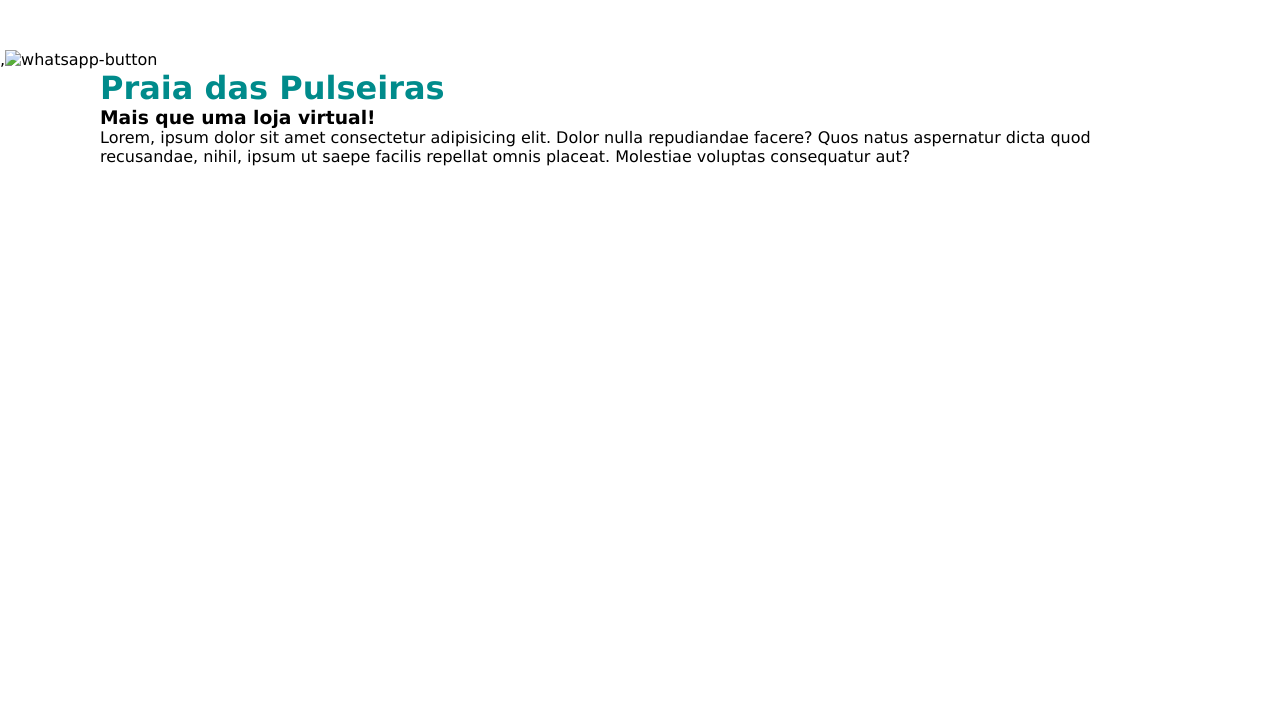
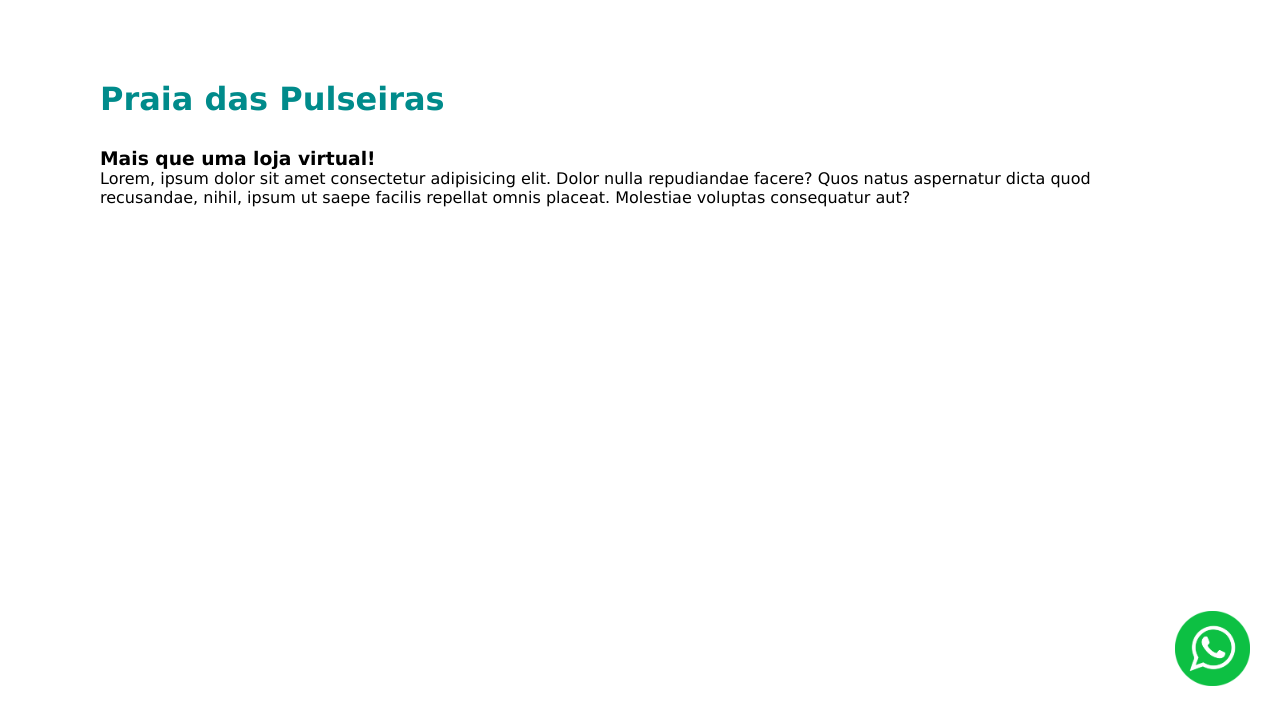
Before and after one commit to matthew13dev/Praia-das-Pulseiras---TCC, a PHP site: page / in a window 1280 px wide. Shown: the part 80-800 px from the top of the page. Run offline with PHP 8.4, Linux system fonts and the light colour scheme.

Commit message:
add: whatsapp button

```diff
--- a/src/css/body.css
+++ b/src/css/body.css
@@ -1,3 +1,26 @@
+:root{
+    --whatsButtonMargin:30px;
+    --whatsButtonSize:75px;
+}
+
 h1{
     color: darkcyan;
+    margin: 30px 0px;
 }
+
+.whatsapp-button{
+    display: block;
+    position: fixed;
+    right: var(--whatsButtonMargin);
+    bottom: var(--whatsButtonMargin);
+}
+
+.whatsapp-button img{
+    height: var(--whatsButtonSize);
+    width: var(--whatsButtonSize);
+    transition: all 0.01s;
+}
+
+.whatsapp-button img:hover{
+    transform: scale(1.05);
+}
--- a/src/index.php
+++ b/src/index.php
@@ -14,16 +14,21 @@
     <div class="container">
         <img src="" alt="Logo Marca">
         <menu>
-        <ul>
-            <li><a href="">Produtos</a></li>
-            <li><a href="">Sobre Nós</a></li>
-            <li><a href="">Contato</a></li>
-        </ul>
+            <ul>
+                <li><a href="">Produtos</a></li>
+                <li><a href="">Sobre Nós</a></li>
+                <li><a href="">Contato</a></li>
+            </ul>
         </menu>
     </div>
 </header>
+
 <body>
-    ,<img class="whatsapp-button" src="" alt="whatsapp-button">
+
+    <a class="whatsapp-button" href="https://wa.me/SEU_NUMERO" target="_blank">
+        <img src="images/whatsapp1.png" alt="WhatsApp">
+    </a>
+
     <div class="container">
         <h1>Praia das Pulseiras</h1>
         <h3>Mais que uma loja virtual!</h3>
```
Also changed, not shown: src/images/whatsapp1.png (added).
